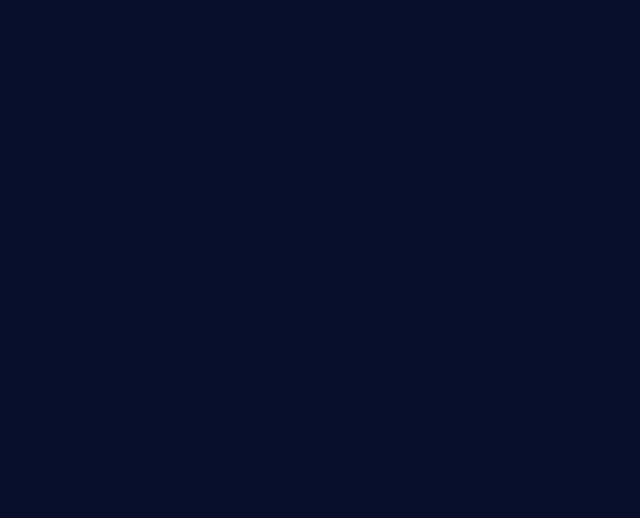
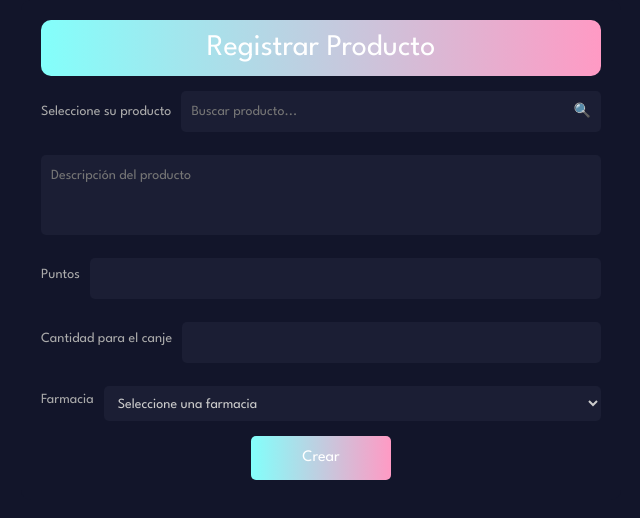
Before and after one commit to JM-Granados/farmaPower, a React (Vite) app in the folder frontend/: page /ProductRegister in a window 1280 px wide. Before the commit this address had no page. Shown: the top 518 px of the page, without its empty margins (319-959 px from the left). Built offline with nearby package versions, Linux system fonts and the light colour scheme.

Commit message:
Register Product design

```diff
--- a/frontend/index.html
+++ b/frontend/index.html
@@ -2,6 +2,7 @@
 <html lang="en">
   <head>
     <meta charset="UTF-8" />
+    <link href="https://fonts.googleapis.com/css2?family=League+Spartan:wght@400;700&display=swap" rel="stylesheet">
     <link rel="icon" type="image/svg+xml" href="/vite.svg" />
     <meta name="viewport" content="width=device-width, initial-scale=1.0" />
     <title>FarmaTEC</title>
--- a/frontend/src/Pages/App.jsx
+++ b/frontend/src/Pages/App.jsx
@@ -11,6 +11,7 @@ import 'bootstrap/dist/js/bootstrap.bundle.min.js';
 // Importación de los componentes de las ventanas que se utilizarán en las rutas.
 import Home_Guest from './Home_Guest' // Componente que muestra la página de inicio para usuarios no autenticados.
 import Login from './Login'; // Componente para la página de login.
+import ProductRegister from './ProductRegister'; //Componente para el registro de productos.
 
 /**
  * @fileoverview Aplicación principal para el proyecto React usando React Router y Bootstrap.
@@ -44,6 +45,8 @@ function App() {
         <Route path='/' element={<Home_Guest/>}></Route>
         {/* Ruta para la página de login accesible desde '/Login' */}
         <Route path='/Login' element={<Login/>}></Route>
+        {/* Ruta para la página de registro de productos */}
+        <Route path='/ProductRegister' element={<ProductRegister/>}></Route>
       </Routes>
     </BrowserRouter>
   )
--- /dev/null
+++ b/frontend/src/Pages/ProductRegister.css
@@ -0,0 +1,96 @@
+body {
+    background-color: #12152a;
+    color: white;
+    font-family: 'League Spartan', sans-serif;
+  }
+
+  .register-container {
+    width: 600px;
+    margin: 0 auto; /* Quitar para enviar a la izquierda */
+    padding: 20px;
+    background-color: #12152a;
+    border-radius: 10px;
+    text-align: center;
+  }
+
+  .title {
+    font-size: 30px;
+    padding: 10px;
+    background: linear-gradient(to right, #83fffb, #ff9ac4);
+    color: #fff;
+    border-radius: 10px;
+  }
+
+  .form-group {
+    margin: 15px 0;
+    display: flex;
+    align-items: center;
+    gap: 10px; /* space between label and search bar */
+  }
+
+  .form-group label {
+    font-size: 14px;
+    color: #aaa;
+    margin: 0; /* removes extra margin to align better with search bar */
+    white-space: nowrap; /* prevents label text from wrapping */
+  }
+
+  .search-bar {
+    flex-grow: 1; /* allows search bar to take up remaining space */
+    display: flex;
+  }
+
+  .search-bar input[type="text"] {
+    width: 100%;
+    padding: 10px;
+    font-size: 14px;
+    background-color: #1b1e34;
+    color: #ccc;
+    border: none;
+    border-radius: 5px 0 0 5px; /* rounded left corners */
+  }
+
+  .search-button {
+    background: #1b1e34;
+    border: none;
+    color: #67d4e8;
+    padding: 10px;
+    font-size: 14px;
+    cursor: pointer;
+    border-radius: 0 5px 5px 0; /* rounded right corners */
+  }
+
+  /* Styles for other form fields */
+  input[type="number"],
+  textarea,
+  select {
+    width: 100%;
+    padding: 10px;
+    font-size: 14px;
+    background-color: #1b1e34;
+    color: #ccc;
+    border: none;
+    border-radius: 5px;
+    margin-top: 8px;
+  }
+
+  textarea {
+    resize: none;
+    height: 80px;
+  }
+
+  .create-button {
+    width: 25%;
+    padding: 10px;
+    font-size: 16px;
+    color: #fff;
+    border: none;
+    border-radius: 5px;
+    background: linear-gradient(to right, #83fffb, #ff9ac4);
+    cursor: pointer;
+  }
+
+  .create-button:disabled {
+    background: #4b4f73;
+    cursor: not-allowed;
+  }
--- /dev/null
+++ b/frontend/src/Pages/ProductRegister.jsx
@@ -0,0 +1,49 @@
+// Importa las dependencias necesarias de React y otras bibliotecas
+import React, { useState } from 'react';
+import { useNavigate } from 'react-router-dom';
+import axios from 'axios';
+import './ProductRegister.css';
+
+function ProductRegister() {
+    return (
+      <div className="register-container">
+        <h1 className="title">Registrar Producto</h1>
+
+        <div className="form-group">
+          <label>Seleccione su producto</label>
+          <div className="search-bar">
+            <input type="text" placeholder="Buscar producto..." />
+            <button className="search-button">🔍</button>
+          </div>
+        </div>
+
+        <div className="form-group">
+          <textarea placeholder="Descripción del producto"></textarea>
+        </div>
+
+        <div className="form-group">
+          <label>Puntos</label>
+          <input type="number" />
+        </div>
+
+        <div className="form-group">
+          <label>Cantidad para el canje</label>
+          <input type="number" />
+        </div>
+
+        <div className="form-group">
+          <label>Farmacia</label>
+          <select>
+            <option>Seleccione una farmacia</option>
+            <option>Farmacia 1</option>
+            <option>Farmacia 2</option>
+            <option>Farmacia 3</option>
+          </select>
+        </div>
+
+        <button className="create-button">Crear</button>
+      </div>
+    );
+  }
+
+  export default ProductRegister;
```
